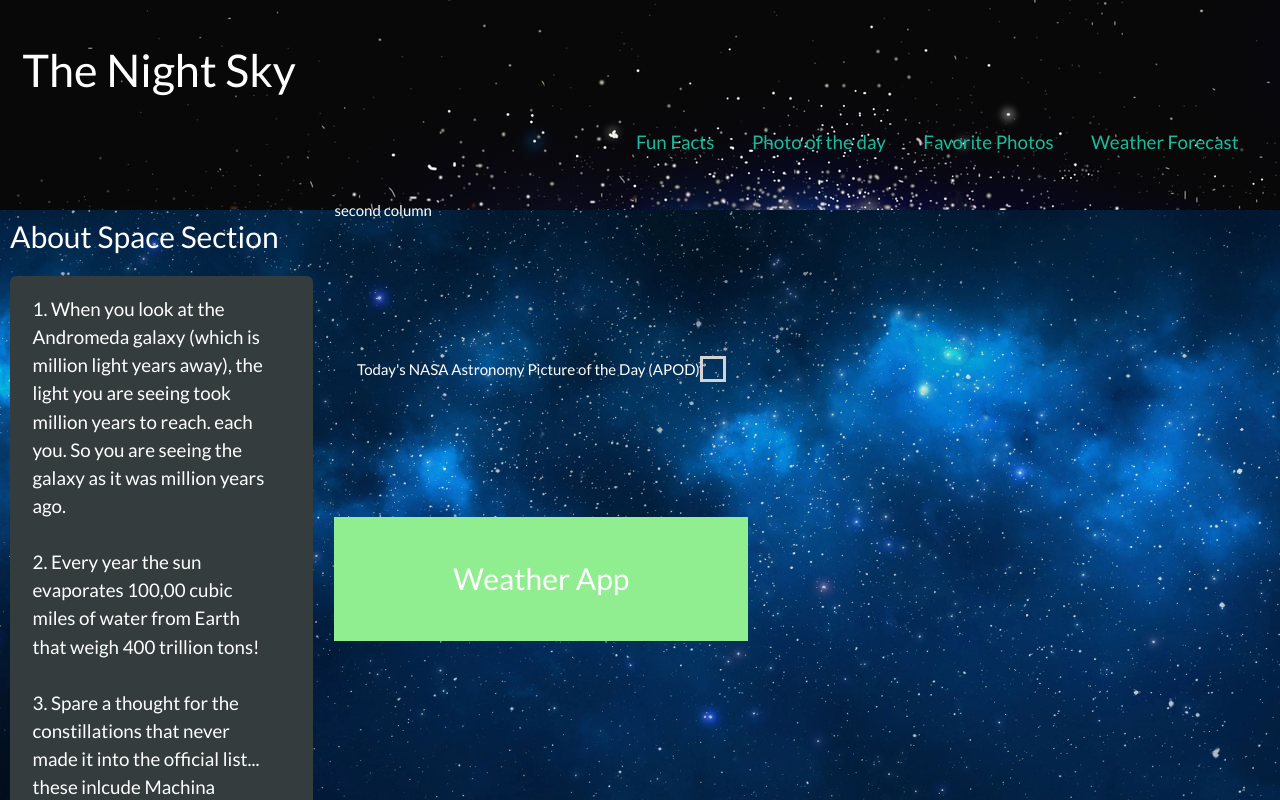
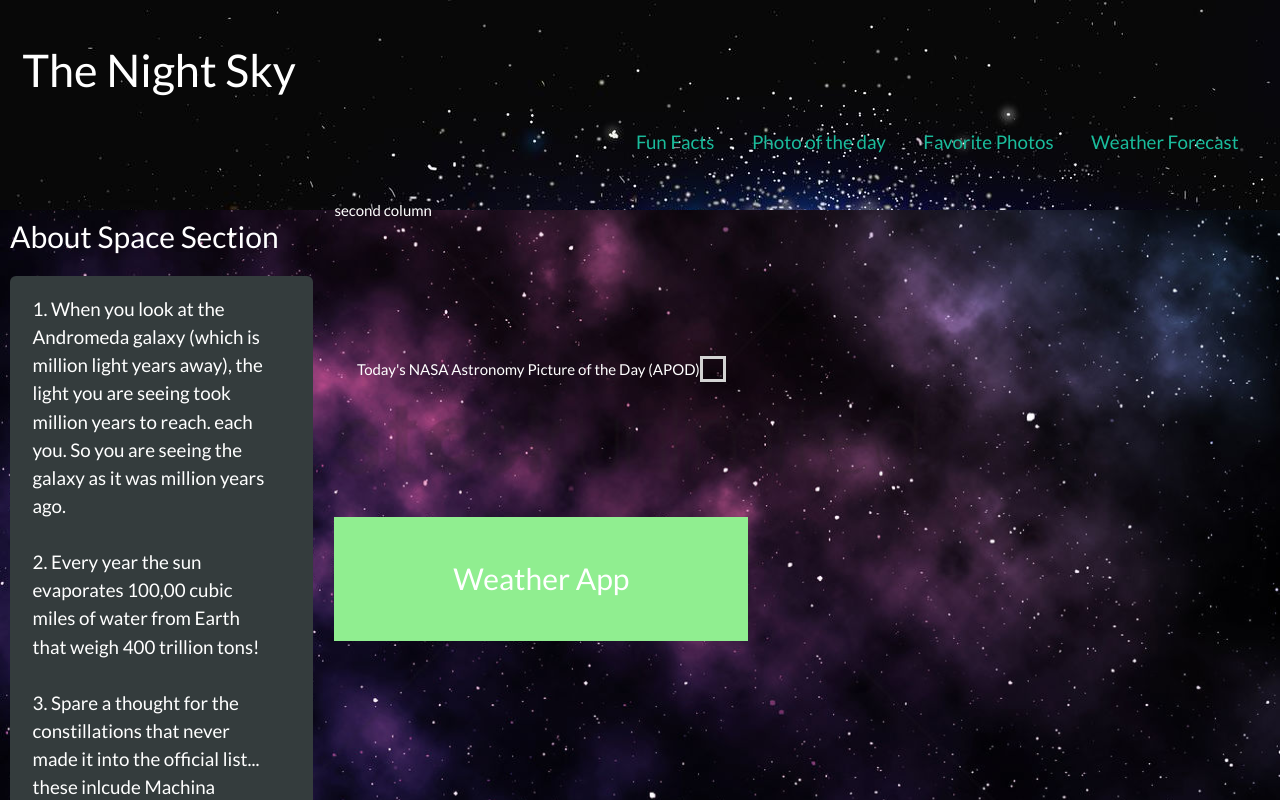
Before and after one commit to Rolyat512/the-night-sky, a plain HTML site: page index.html in a window 1280 px wide. Shown: the top 800 px of the page. Drawn offline with nearby package versions, Linux system fonts and the light colour scheme; no server answers.

Commit message:
Showed background images

```diff
--- a/index.html
+++ b/index.html
@@ -16,7 +16,7 @@
   <body class="">
     <style>
       body {
-        background-image: url('./Assets/background-image/galaxy2.jpg');
+        background-image: url('./Assets/background-image/galaxy1.jpg');
         background-repeat: no-repeat;
         background-attachment: fixed;
         background-size: cover;
```
Also changed, not shown: 1 other file.
